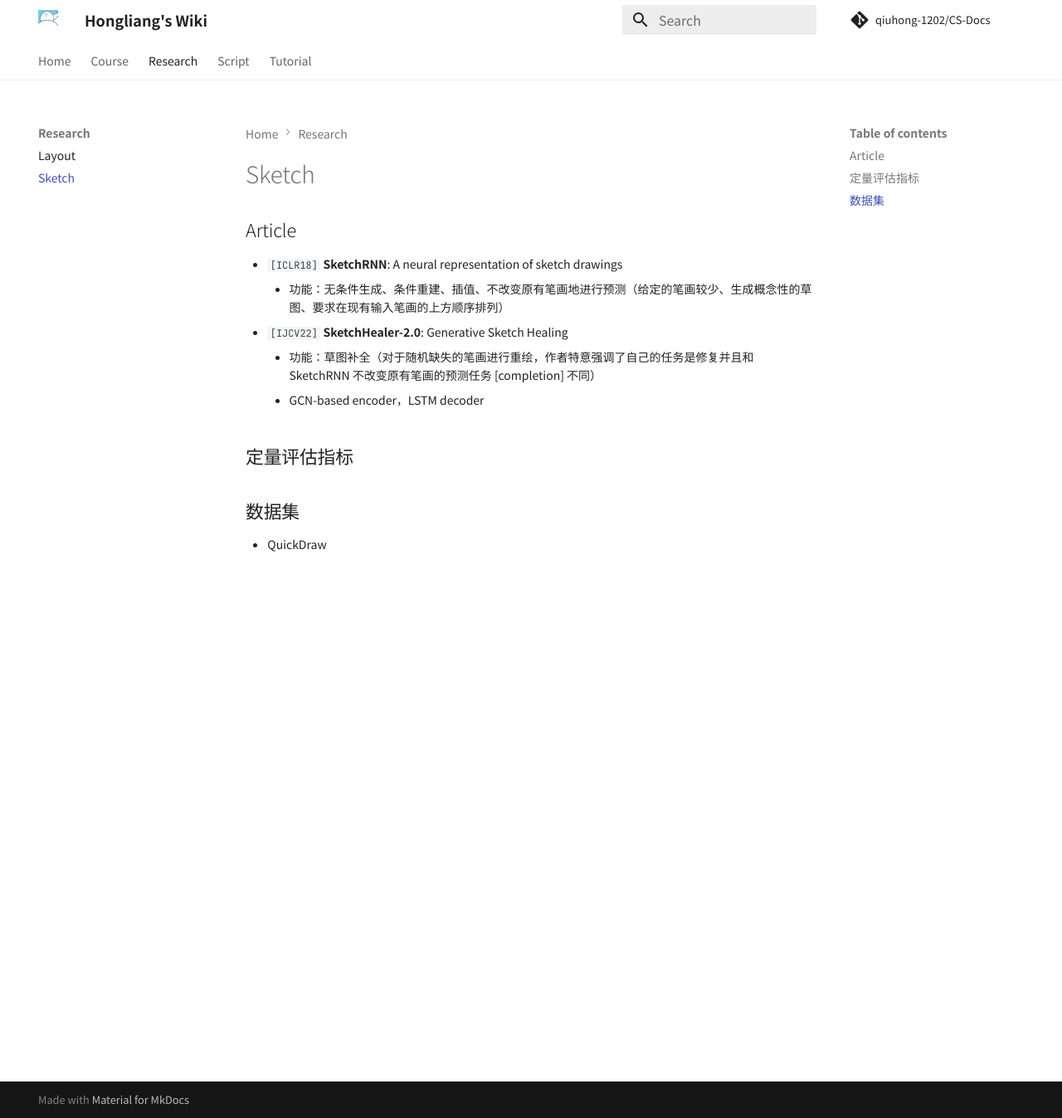
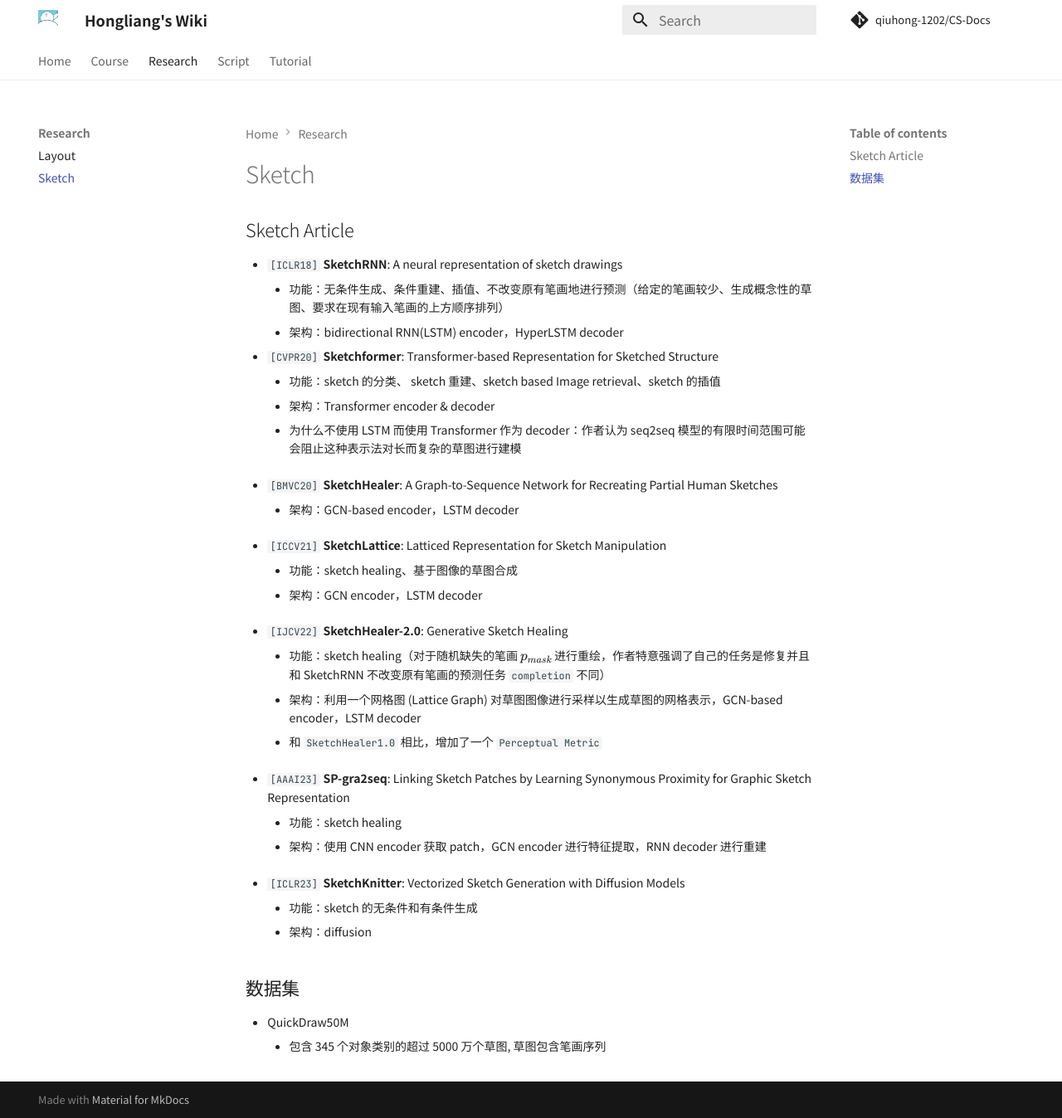
Before and after one commit to QiuHong-1202/CS-Document, an MkDocs documentation site: the page built from docs/Research/Sketch.md, in a window 1280 px wide and 1348 px high. Shown: the whole window at 83% size. Built offline with MkDocs 1.6.1 and Material for MkDocs 9.7.7, drawn with Linux system fonts in a browser that asks for light colours; nearby versions of some CDN libraries; comment, search, counter and statistics services are not loaded.

Commit message:
feat: sketch articles

```diff
--- a/docs/Research/Sketch.md
+++ b/docs/Research/Sketch.md
@@ -1,21 +1,36 @@
-## Article
+## Sketch Article
 
 - `[ICLR18]` **SketchRNN**: A neural representation of sketch drawings
   - 功能：无条件生成、条件重建、插值、不改变原有笔画地进行预测（给定的笔画较少、生成概念性的草图、要求在现有输入笔画的上方顺序排列）
+  - 架构：bidirectional RNN(LSTM) encoder，HyperLSTM decoder
+- `[CVPR20]` **Sketchformer**: Transformer-based Representation for Sketched Structure
+  - 功能：sketch 的分类、 sketch 重建、sketch based Image retrieval、sketch 的插值
+  - 架构：Transformer encoder & decoder
+  - 为什么不使用 LSTM 而使用 Transformer 作为 decoder：作者认为 seq2seq 模型的有限时间范围可能会阻止这种表示法对长而复杂的草图进行建模
+
+- `[BMVC20]` **SketchHealer**: A Graph-to-Sequence Network for Recreating Partial Human Sketches
+  - 架构：GCN-based encoder，LSTM decoder
+
+- `[ICCV21]` **SketchLattice**: Latticed Representation for Sketch Manipulation
+  - 功能：sketch healing、基于图像的草图合成
+  - 架构：GCN encoder，LSTM decoder
+
 - `[IJCV22]` **SketchHealer-2.0**: Generative Sketch Healing
-  - 功能：草图补全（对于随机缺失的笔画进行重绘，作者特意强调了自己的任务是修复并且和 SketchRNN 不改变原有笔画的预测任务 [completion] 不同）
-  - GCN-based encoder，LSTM decoder
+  - 功能：sketch healing（对于随机缺失的笔画 $p_{mask}$ 进行重绘，作者特意强调了自己的任务是修复并且和 SketchRNN 不改变原有笔画的预测任务 `completion` 不同）
+  - 架构：利用一个网格图 (Lattice Graph) 对草图图像进行采样以生成草图的网格表示，GCN-based encoder，LSTM decoder
+  - 和 `SketchHealer1.0` 相比，增加了一个 `Perceptual Metric`
 
+- `[AAAI23]` **SP-gra2seq**: Linking Sketch Patches by Learning Synonymous Proximity for Graphic Sketch Representation
+  - 功能：sketch healing
+  - 架构：使用 CNN encoder 获取 patch，GCN encoder 进行特征提取，RNN decoder 进行重建
 
-
-
-
-## 定量评估指标
-
-
+- `[ICLR23]` **SketchKnitter**: Vectorized Sketch Generation with Diffusion Models
+  - 功能：sketch 的无条件和有条件生成
+  - 架构：diffusion
 
 
 
 ## 数据集
 
-- QuickDraw
+- QuickDraw50M
+  - 包含 345 个对象类别的超过 5000 万个草图, 草图包含笔画序列
```
